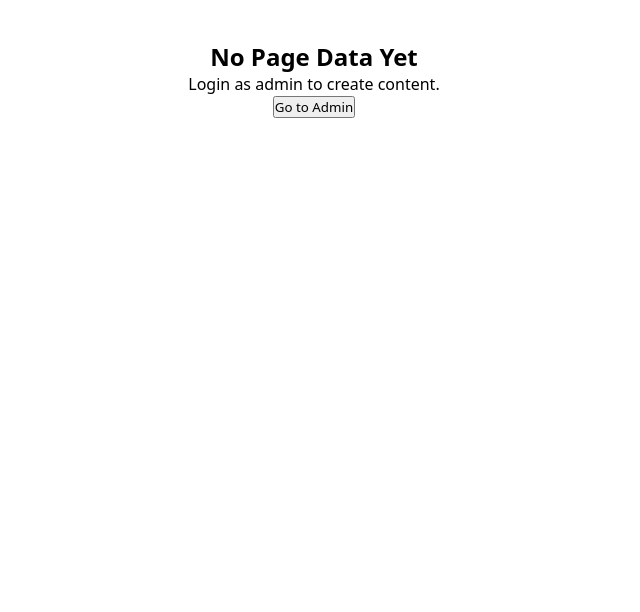
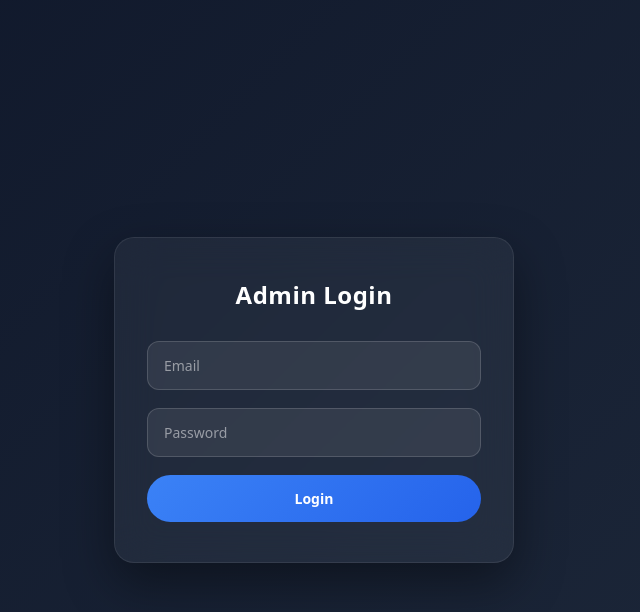
Before and after one commit to Sanjay-19106/frontend, a React (Vite) app: page /admin in a window 1280 px wide. Shown: the top 612 px of the page, without its empty margins (326-966 px from the left). Built offline with nearby package versions, Linux system fonts and the light colour scheme; no server answers.

Commit message:
changes on login..

```diff
--- a/package.json
+++ b/package.json
@@ -11,7 +11,8 @@
   },
   "dependencies": {
     "react": "^19.2.0",
-    "react-dom": "^19.2.0"
+    "react-dom": "^19.2.0",
+    "react-router-dom": "^7.13.0"
   },
   "devDependencies": {
     "@eslint/js": "^9.39.1",
--- a/src/App.jsx
+++ b/src/App.jsx
@@ -1,3 +1,4 @@
+import { BrowserRouter, Routes, Route, Navigate } from "react-router-dom";
 import { useEffect, useState } from "react";
 import UserView from "./pages/UserView";
 import AdminView from "./pages/AdminView";
@@ -6,88 +7,49 @@ import Login from "./pages/Login";
 function App() {
   const [data, setData] = useState(null);
   const [loading, setLoading] = useState(true);
-  const [mode, setMode] = useState("user");
-  const [isLoggedIn, setIsLoggedIn] = useState(
-    !!localStorage.getItem("token")
-  );
+
+  const token = localStorage.getItem("token");
+  const isAdmin = !!token;
 
   useEffect(() => {
     fetch(`${import.meta.env.VITE_API_URL}/api/page`)
       .then((res) => res.json())
       .then((result) => {
-        if (result === null) {
-          console.log("No data yet in DB");
-          setData(null);
-        } else {
-          setData(result);
-        }
+        setData(result);
         setLoading(false);
       })
-      .catch((err) => {
-        console.error("Fetch error:", err);
-        setLoading(false);
-      });
+      .catch(() => setLoading(false));
   }, []);
 
   if (loading) {
-    return (
-      <div style={{ padding: 40, textAlign: "center" }}>
-        Loading...
-      </div>
-    );
-  }
-
-  // If database empty
-  if (!data) {
-    return (
-      <div style={{ padding: 40, textAlign: "center" }}>
-        <h2>No Page Data Yet</h2>
-        <p>Login as admin to create content.</p>
-        <button onClick={() => setMode("admin")}>
-          Go to Admin
-        </button>
-
-        {mode === "admin" && !isLoggedIn && (
-          <Login onLogin={() => setIsLoggedIn(true)} />
-        )}
-
-        {mode === "admin" && isLoggedIn && (
-          <AdminView
-            data={{
-              settings: {},
-              sections: []
-            }}
-            setData={setData}
-            closeAdmin={() => setMode("user")}
-          />
-        )}
-      </div>
-    );
+    return <div style={{ padding: 40 }}>Loading...</div>;
   }
 
   return (
-    <>
-      {mode === "user" && (
-        <UserView
-          data={data}
-          isAdmin={isLoggedIn}
-          openAdmin={() => setMode("admin")}
+    <BrowserRouter>
+      <Routes>
+
+        {/* 🌍 Public Route */}
+        <Route
+          path="/"
+          element={<UserView data={data} />}
         />
-      )}
 
-      {mode === "admin" && !isLoggedIn && (
-        <Login onLogin={() => setIsLoggedIn(true)} />
-      )}
+        {/* 🔐 Admin Route */}
+        <Route
+          path="/admin"
+          element={
+            isAdmin
+              ? <AdminView data={data} setData={setData} />
+              : <Login />
+          }
+        />
 
-      {mode === "admin" && isLoggedIn && (
-        <AdminView
-          data={data}
-          setData={setData}
-          closeAdmin={() => setMode("user")}
-        />
-      )}
+        {/* Redirect unknown routes */}
+        <Route path="*" element={<Navigate to="/" />} />
 
-    </>
+      </Routes>
+    </BrowserRouter>
   );
 }
 
--- a/src/pages/Login.jsx
+++ b/src/pages/Login.jsx
@@ -1,34 +1,38 @@
 import { useState } from "react";
+import { useNavigate } from "react-router-dom";
+import "../styles/login.css";
 
-function Login({ onLogin }) {
+function Login() {
   const [email, setEmail] = useState("");
   const [password, setPassword] = useState("");
+  const navigate = useNavigate();
 
   const handleLogin = async () => {
     const res = await fetch(`${import.meta.env.VITE_API_URL}/api/auth/login`, {
-
       method: "POST",
       headers: {
-        "Content-Type": "application/json"
+        "Content-Type": "application/json",
       },
-      body: JSON.stringify({ email, password })
+      body: JSON.stringify({ email, password }),
     });
 
     const data = await res.json();
 
     if (data.token) {
       localStorage.setItem("token", data.token);
-      onLogin();
+      navigate("/admin"); // stay in admin
     } else {
-      alert(data.message || "Login failed");
+      alert("Invalid credentials");
     }
   };
 
   return (
-    <div style={{ padding: 40 }}>
+    <div className="login-page">
+      <div className="login-card">
         <h2>Admin Login</h2>
 
         <input
+          type="email"
           placeholder="Email"
           value={email}
           onChange={(e) => setEmail(e.target.value)}
@@ -43,6 +47,7 @@ function Login({ onLogin }) {
 
         <button onClick={handleLogin}>Login</button>
       </div>
+    </div>
   );
 }
 
--- a/src/pages/UserView.jsx
+++ b/src/pages/UserView.jsx
@@ -22,12 +22,7 @@ function UserView({ data, isAdmin, openAdmin }) {
 
   return (
     <div className="user-page" style={backgroundStyle}>
-      {/* ⚙️ ONLY FOR ADMIN */}
-      {isAdmin && (
-        <button className="user-settings-btn" onClick={openAdmin}>
-          ⚙️
-        </button>
-      )}
+
 
       <div className="user-container">
         {/* PROFILE */}
--- /dev/null
+++ b/src/styles/login.css
@@ -0,0 +1,99 @@
+/* ================= LOGIN PAGE ================= */
+
+.login-page {
+  min-height: 100vh;
+  display: flex;
+  align-items: center;
+  justify-content: center;
+  background: linear-gradient(135deg, #0f172a, #1e293b);
+  font-family: system-ui, -apple-system, BlinkMacSystemFont, sans-serif;
+}
+
+/* ================= LOGIN CARD ================= */
+
+.login-card {
+  background: rgba(255, 255, 255, 0.05);
+  backdrop-filter: blur(20px);
+  border-radius: 20px;
+  padding: 40px 32px;
+  width: 100%;
+  max-width: 400px;
+  box-shadow: 0 20px 50px rgba(0, 0, 0, 0.4);
+  border: 1px solid rgba(255, 255, 255, 0.08);
+  text-align: center;
+  animation: fadeIn 0.4s ease;
+}
+
+/* ================= TITLE ================= */
+
+.login-card h2 {
+  margin-bottom: 30px;
+  color: #ffffff;
+  font-weight: 600;
+  letter-spacing: 0.5px;
+}
+
+/* ================= INPUTS ================= */
+
+.login-card input {
+  width: 100%;
+  padding: 14px 16px;
+  margin-bottom: 18px;
+  border-radius: 12px;
+  border: 1px solid rgba(255, 255, 255, 0.15);
+  background: rgba(255, 255, 255, 0.08);
+  color: #ffffff;
+  font-size: 14px;
+  transition: all 0.2s ease;
+}
+
+.login-card input::placeholder {
+  color: rgba(255, 255, 255, 0.5);
+}
+
+.login-card input:focus {
+  outline: none;
+  border-color: #3b82f6;
+  background: rgba(255, 255, 255, 0.12);
+}
+
+/* ================= BUTTON ================= */
+
+.login-card button {
+  width: 100%;
+  padding: 14px;
+  border-radius: 999px;
+  border: none;
+  background: linear-gradient(135deg, #3b82f6, #2563eb);
+  color: #ffffff;
+  font-size: 14px;
+  font-weight: 600;
+  cursor: pointer;
+  transition: all 0.2s ease;
+}
+
+.login-card button:hover {
+  transform: translateY(-2px);
+  box-shadow: 0 10px 25px rgba(37, 99, 235, 0.4);
+}
+
+/* ================= ANIMATION ================= */
+
+@keyframes fadeIn {
+  from {
+    opacity: 0;
+    transform: translateY(15px);
+  }
+  to {
+    opacity: 1;
+    transform: translateY(0);
+  }
+}
+
+/* ================= MOBILE ================= */
+
+@media (max-width: 480px) {
+  .login-card {
+    padding: 32px 20px;
+  }
+}
```
Also changed, not shown: 1 other file (tests, documents, lock files or other folders). Lines whose indentation alone changed are shown as unchanged.
